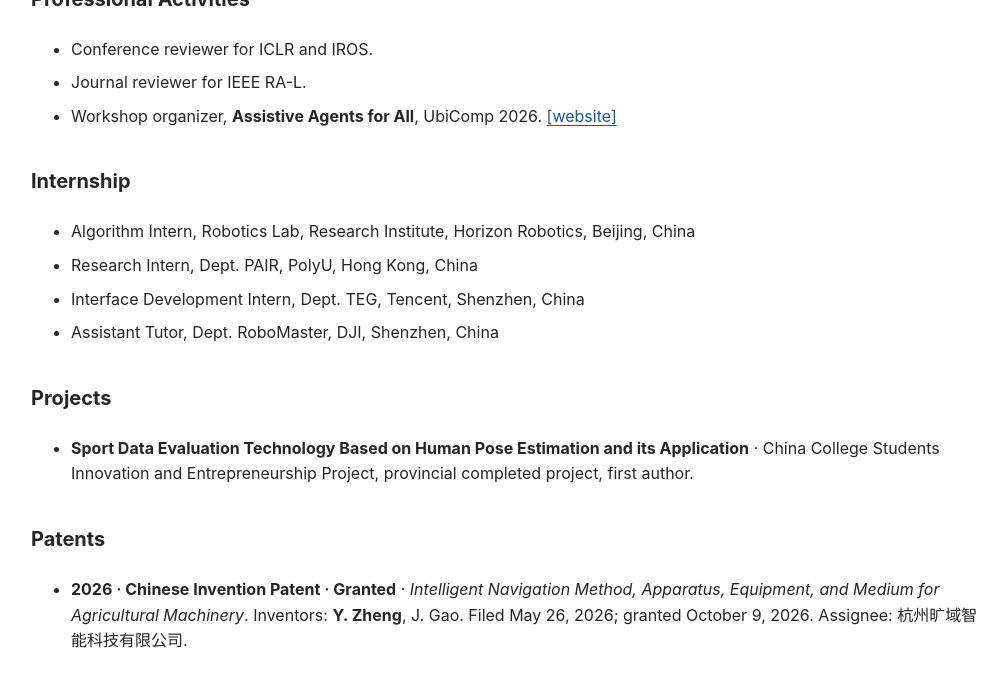
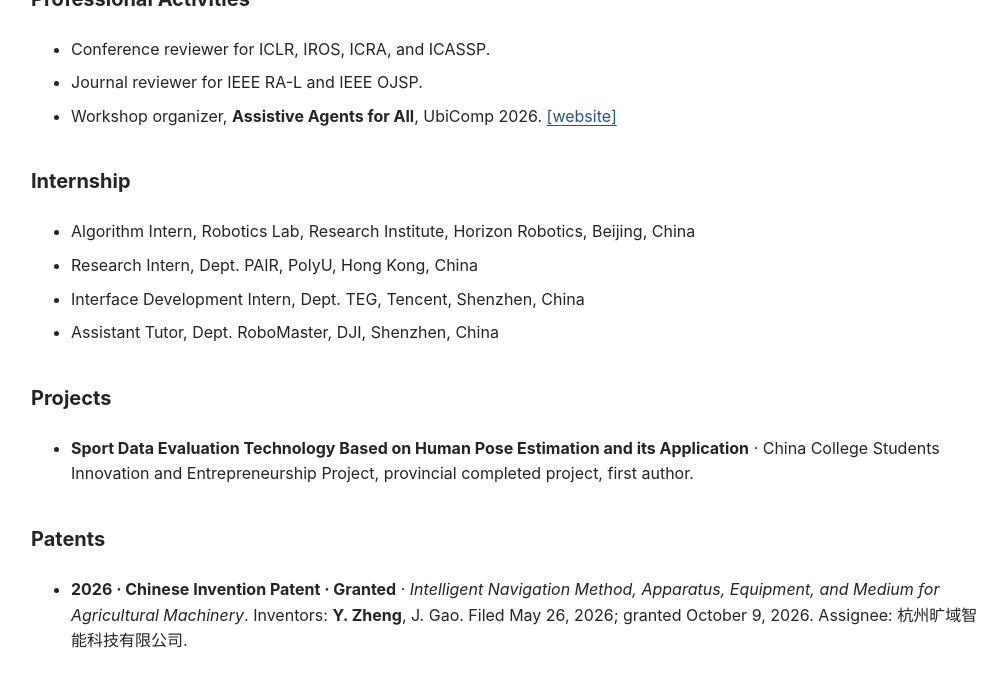
Before and after one commit to FaterYU/FaterYU.github.io, a Jekyll site: the page built from _pages/cv.md, in a window 1280 px wide and 900 px high, scrolled down 649 px, cut to the strip 221-900 px from the top of the window. Shown: the whole strip, without its empty margins (257-1264 px from the left). Built offline with Jekyll 4.4.1, drawn with Linux system fonts in a browser that asks for light colours; some web fonts are replaced.

Commit message:
Add ICRA, ICASSP and OJSP reviewer service

```diff
--- a/_data/profile.yml
+++ b/_data/profile.yml
@@ -194,8 +194,8 @@ professional_activities:
   meta: "Academic Service"
   title: "Reviewer and workshop organizer"
   items:
-    - "Conference reviewer for **ICLR** and **IROS**."
-    - "Journal reviewer for **IEEE RA-L**."
+    - "Conference reviewer for **ICLR**, **IROS**, **ICRA**, and **ICASSP**."
+    - "Journal reviewer for **IEEE RA-L** and **IEEE OJSP**."
     - "Organizer of the **UbiComp 2026** workshop [Assistive Agents for All](https://insailab.org/ubicomp2026-aaa-workshop/)."
 
 internships:
--- a/_pages/cv.md
+++ b/_pages/cv.md
@@ -31,8 +31,8 @@ redirect_from:
 
 ## Professional Activities
 
-- Conference reviewer for ICLR and IROS.
-- Journal reviewer for IEEE RA-L.
+- Conference reviewer for ICLR, IROS, ICRA, and ICASSP.
+- Journal reviewer for IEEE RA-L and IEEE OJSP.
 - Workshop organizer, **Assistive Agents for All**, UbiComp 2026. [[website]](https://insailab.org/ubicomp2026-aaa-workshop/)
 
 ## Internship
```
